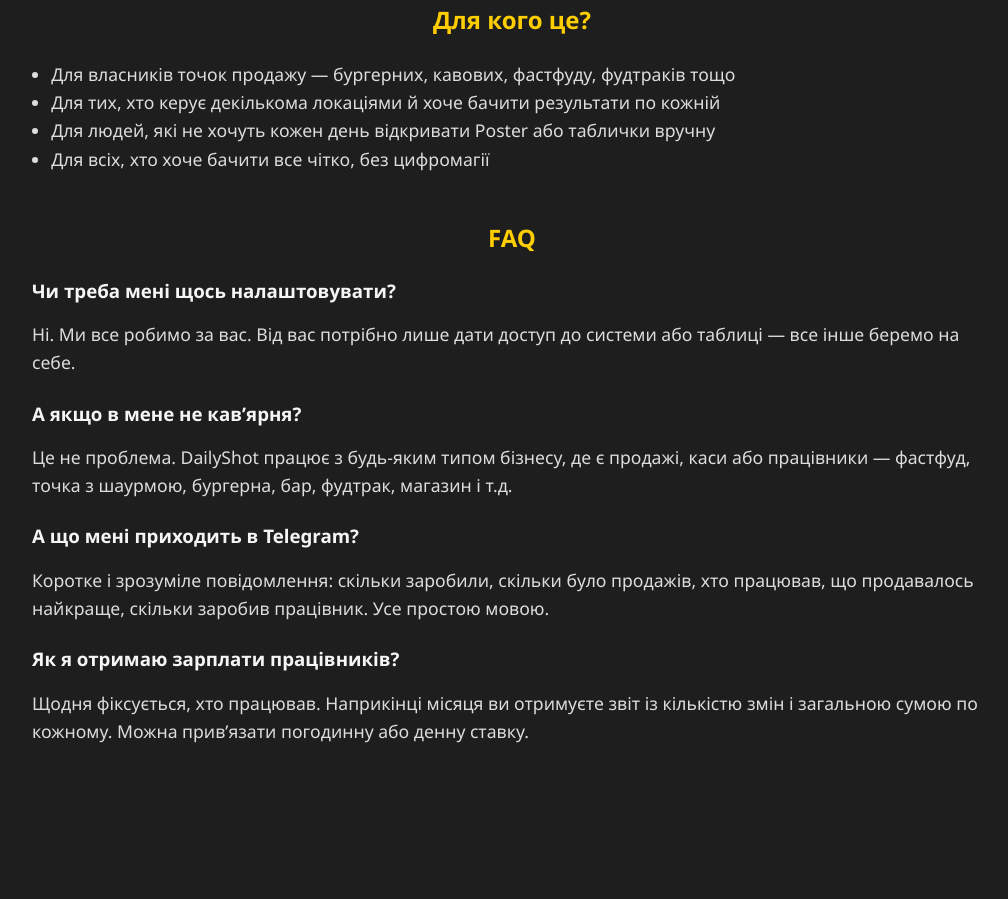
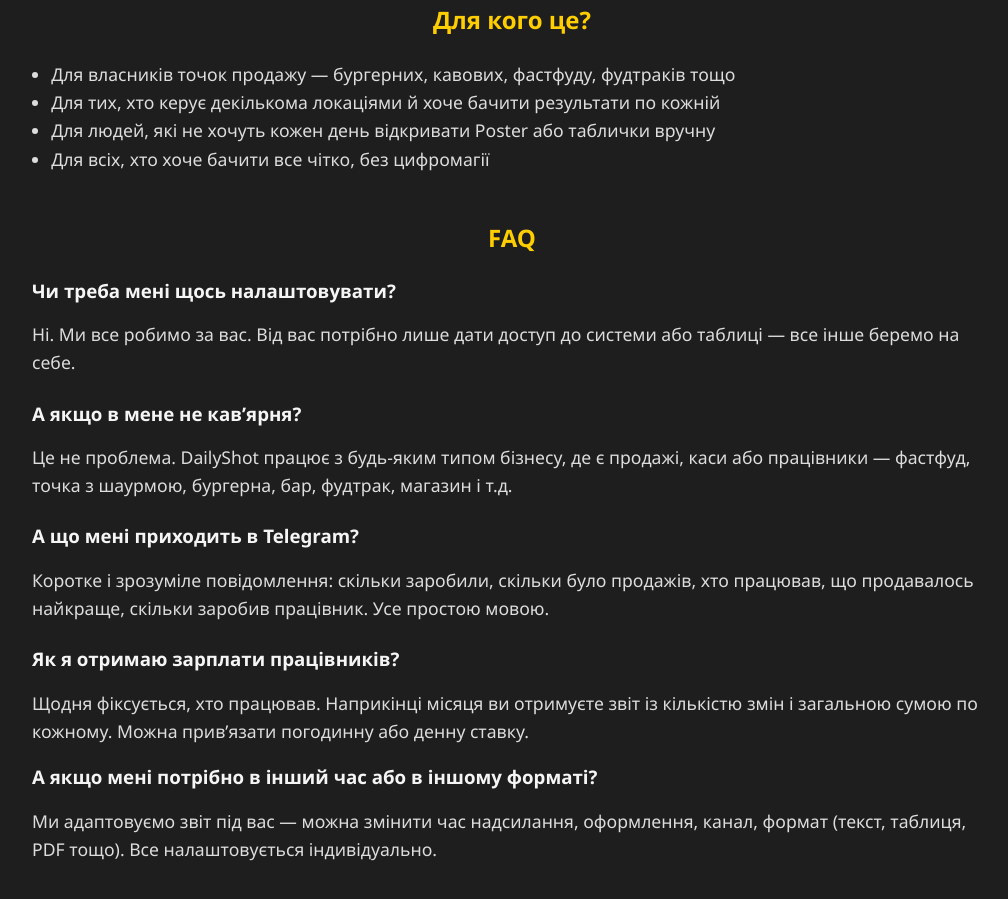
Before and after one commit to Necrothrope/dailyshot, a plain HTML site: page index.html in a window 1280 px wide. Shown: the part 1272-2171 px from the top of the page, without its empty margins (128-1136 px from the left). Before the commit the page ends 2081 px from the top, so only its background shows below. Drawn offline with Linux system fonts and the light colour scheme.

Commit message:
Update index.html

```diff
--- a/index.html
+++ b/index.html
@@ -182,6 +182,10 @@
       <div class="faq-item">
         <h3>Як я отримаю зарплати працівників?</h3>
         <p>Щодня фіксується, хто працював. Наприкінці місяця ви отримуєте звіт із кількістю змін і загальною сумою по кожному. Можна прив’язати погодинну або денну ставку.</p>
+
+      <div class="faq-item">
+        <h3>А якщо мені потрібно в інший час або в іншому форматі?</h3>
+        <p>Ми адаптовуємо звіт під вас — можна змінити час надсилання, оформлення, канал, формат (текст, таблиця, PDF тощо). Все налаштовується індивідуально.</p>
       </div>
     </div>
   </div>
```
